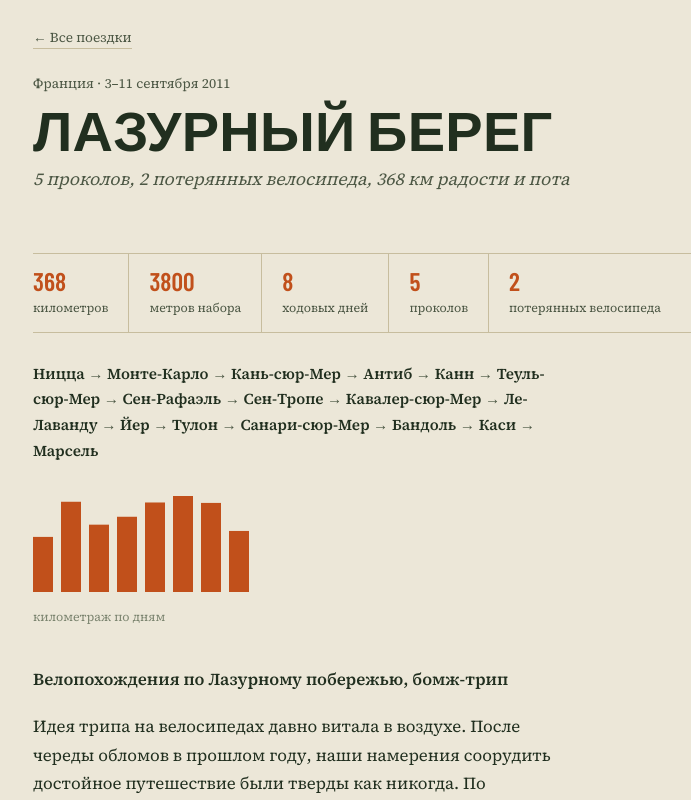
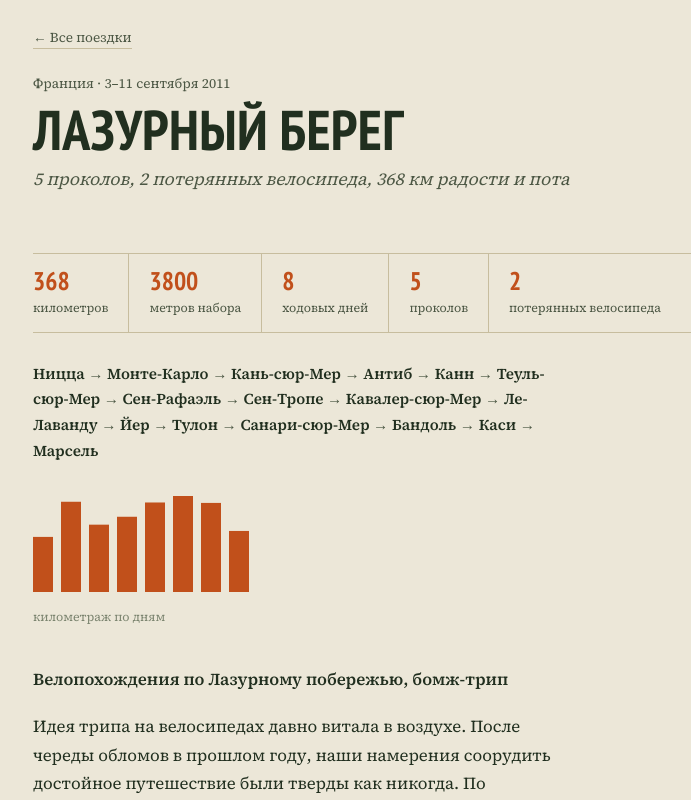
Before and after one commit to nickguzev/bike-reports, a Next.js app: page /trips/lazurny-bereg-2011 in a window 1280 px wide. Shown: the top 800 px of the page, without its empty margins (263-954 px from the left). Built offline with nearby package versions, Linux system fonts and the light colour scheme.

Commit message:
Заменить Barlow Condensed на PT Sans Narrow (нет кириллицы в первом)

```diff
--- a/app/globals.css
+++ b/app/globals.css
@@ -9,7 +9,7 @@
   --moss: #445c3c;
   --line: #c7bd9e;
 
-  --font-display: var(--font-barlow-condensed), "Arial Narrow", sans-serif;
+  --font-display: var(--font-condensed), "Arial Narrow", sans-serif;
   --font-body: var(--font-source-serif), Georgia, serif;
 
   --measure: 34rem;
@@ -69,7 +69,7 @@ a {
 
 .wordmark {
   font-family: var(--font-display);
-  font-weight: 600;
+  font-weight: 700;
   font-size: 1.25rem;
   letter-spacing: 0.04em;
   text-decoration: none;
@@ -110,14 +110,14 @@ a {
 
 .trip-row__year {
   font-family: var(--font-display);
-  font-weight: 600;
+  font-weight: 700;
   font-size: 1.75rem;
   color: var(--ink-faint);
 }
 
 .trip-row__title {
   font-family: var(--font-display);
-  font-weight: 600;
+  font-weight: 700;
   font-size: 1.5rem;
   letter-spacing: 0.01em;
   transition: color 0.15s ease;
@@ -211,7 +211,7 @@ a {
 
 .stat__value {
   font-family: var(--font-display);
-  font-weight: 600;
+  font-weight: 700;
   font-size: 1.6rem;
   color: var(--route);
   display: block;
@@ -264,7 +264,7 @@ a {
 
 .trip-body h3 {
   font-family: var(--font-display);
-  font-weight: 600;
+  font-weight: 700;
   font-size: 1.25rem;
   letter-spacing: 0.01em;
   margin: 2em 0 0.6em;
--- a/app/layout.tsx
+++ b/app/layout.tsx
@@ -1,11 +1,11 @@
 import type { Metadata } from "next";
-import { Barlow_Condensed, Source_Serif_4 } from "next/font/google";
+import { PT_Sans_Narrow, Source_Serif_4 } from "next/font/google";
 import "./globals.css";
 
-const barlowCondensed = Barlow_Condensed({
-  variable: "--font-barlow-condensed",
+const ptSansNarrow = PT_Sans_Narrow({
+  variable: "--font-condensed",
   subsets: ["latin", "cyrillic"],
-  weight: ["500", "600", "700"],
+  weight: ["400", "700"],
 });
 
 const sourceSerif = Source_Serif_4({
@@ -26,7 +26,7 @@ export default function RootLayout({
   children: React.ReactNode;
 }>) {
   return (
-    <html lang="ru" className={`${barlowCondensed.variable} ${sourceSerif.variable}`}>
+    <html lang="ru" className={`${ptSansNarrow.variable} ${sourceSerif.variable}`}>
       <body>{children}</body>
     </html>
   );
```
